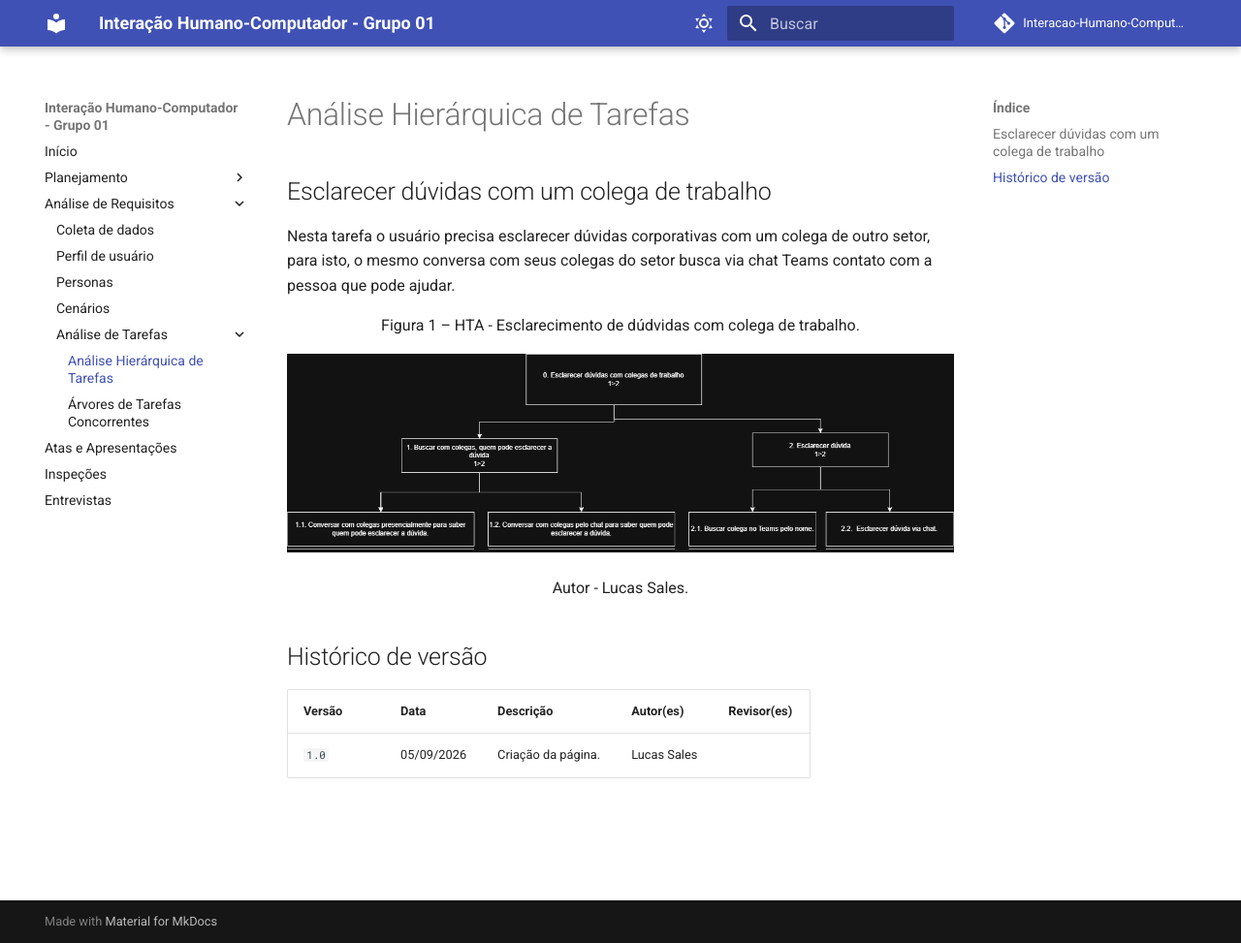
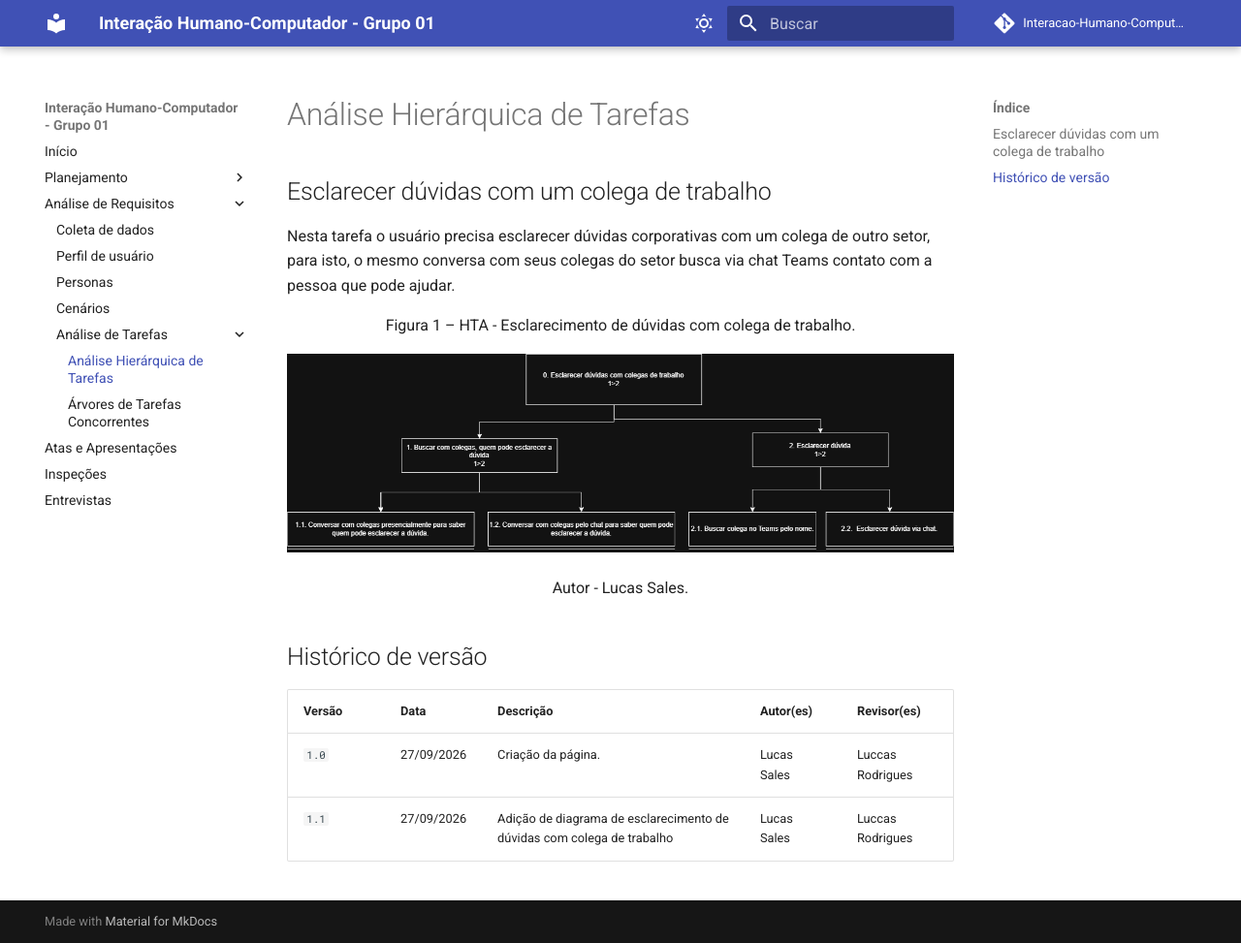
Before and after one commit to Interacao-Humano-Computador/2026.2-Grupo01, an MkDocs documentation site: the page built from docs/analise_de_requisitos/analise_de_tarefas/hta.md, in a window 1280 px wide and 973 px high. Shown: the whole window at 97% size. Built offline with MkDocs 1.6.1 and Material for MkDocs 9.7.7, drawn with Linux system fonts in a browser that asks for light colours; comment, search, counter and statistics services are not loaded.

Commit message:
fixing date in artifact

```diff
--- a/docs/analise_de_requisitos/analise_de_tarefas/hta.md
+++ b/docs/analise_de_requisitos/analise_de_tarefas/hta.md
@@ -3,11 +3,12 @@
 
 Nesta tarefa o usuário precisa esclarecer dúvidas corporativas com um colega de outro setor, para isto, o mesmo conversa com seus colegas do setor busca via chat Teams contato com a pessoa que pode ajudar.
 
-<p align="center">Figura 1 – HTA - Esclarecimento de dúdvidas com colega de trabalho.</p>
+<p align="center">Figura 1 – HTA - Esclarecimento de dúvidas com colega de trabalho.</p>
 ![HTA](../../assets/hta-entrevista-Lucas.png)
 <p align="center">Autor - Lucas Sales.</p>
 
 ## Histórico de versão
-| Versão | Data       | Descrição          | Autor(es)   | Revisor(es) |
-| ------ | ---------- | ------------------ | ----------- | ----------- |
-| `1.0`  | 05/09/2026 | Criação da página. | Lucas Sales |             |
+| Versão | Data       | Descrição                                                              | Autor(es)   | Revisor(es)      |
+| ------ | ---------- | ---------------------------------------------------------------------- | ----------- | ---------------- |
+| `1.0`  | 27/09/2026 | Criação da página.                                                     | Lucas Sales | Luccas Rodrigues |
+| `1.1`  | 27/09/2026 | Adição de diagrama de esclarecimento de dúvidas com colega de trabalho | Lucas Sales | Luccas Rodrigues |
```
Also changed, not shown: docs/analise_de_requisitos/analise_de_tarefas/ctt.md (+4 -3 lines), docs/analise_de_requisitos/cenarios.md (+4 -4 lines), docs/analise_de_requisitos/coleta_de_dados.md (+4 -4 lines), docs/analise_de_requisitos/perfil_usuarios.md (+4 -4 lines), docs/analise_de_requisitos/personas.md (+4 -4 lines).
